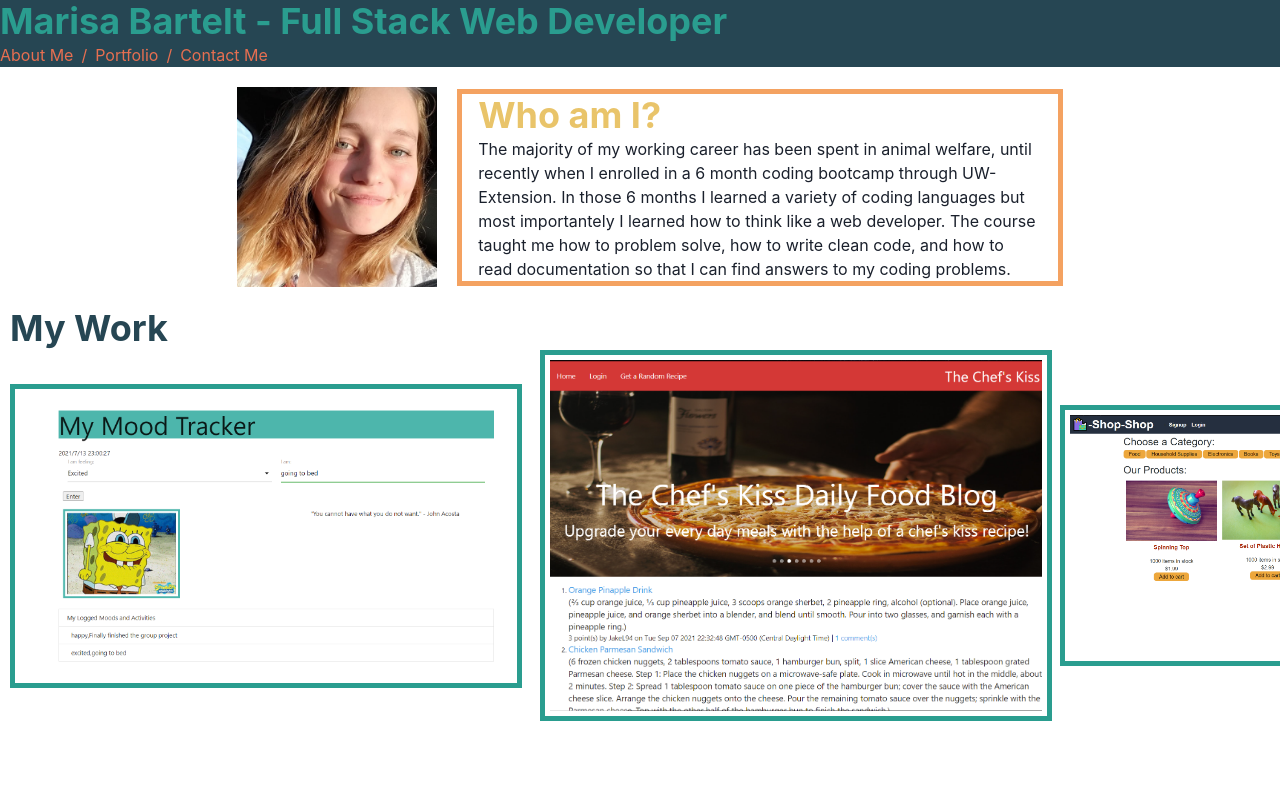
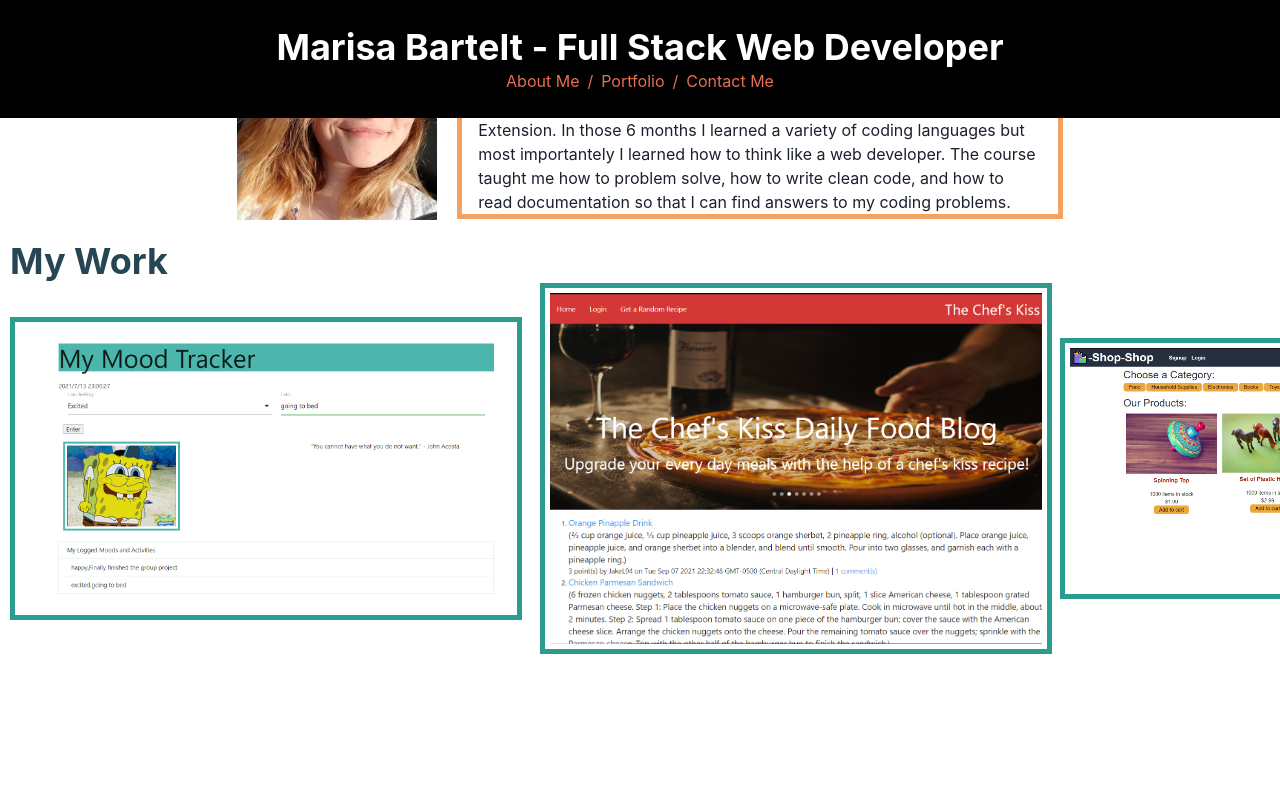
Before and after one commit to marisandb/react-portfolio, a React (Create React App) app: page / in a window 1280 px wide. Shown: the top 799 px of the page. Built offline with nearby package versions, Linux system fonts and the light colour scheme.

Commit message:
changed nav bar to static, added seperate css file for nav

```diff
--- a/public/index.html
+++ b/public/index.html
@@ -2,7 +2,6 @@
 <html lang="en">
   <head>
     <meta charset="utf-8" />
-    <link rel="icon" href="%PUBLIC_URL%/favicon.ico" />
     <meta name="viewport" content="width=device-width, initial-scale=1" />
     <meta name="theme-color" content="#000000" />
     <meta
@@ -14,7 +13,6 @@
       manifest.json provides metadata used when your web app is installed on a
       user's mobile device or desktop. See https://developers.google.com/web/fundamentals/web-app-manifest/
     -->
-    <link rel="manifest" href="%PUBLIC_URL%/manifest.json" />
     <!--
       Notice the use of %PUBLIC_URL% in the tags above.
       It will be replaced with the URL of the `public` folder during the build.
@@ -24,7 +22,8 @@
       work correctly both with client-side routing and a non-root public URL.
       Learn how to configure a non-root public URL by running `npm run build`.
     -->
-    <title>React App</title>
+    <link rel="icon" sizes="16x16" href="/favicon.ico">
+    <title>Marisa Bartelt</title>
   </head>
   <body>
     <noscript>You need to enable JavaScript to run this app.</noscript>
--- a/src/components/Nav/index.js
+++ b/src/components/Nav/index.js
@@ -1,5 +1,6 @@
 import React from 'react';
-import { Heading, Breadcrumb, BreadcrumbItem, BreadcrumbLink, Box} from "@chakra-ui/react"
+import { Heading, Breadcrumb, BreadcrumbItem, BreadcrumbLink, Box, Center} from "@chakra-ui/react"
+import "./style.css"
 
 function Nav(props) {
   const {
@@ -10,13 +11,16 @@ function Nav(props) {
 
   return (
     <header>
-    <Box bg="#264653">
-    <Heading color="#2a9d8f">
-      <a href="/">
-        Marisa Bartelt - Full Stack Web Developer
-      </a>
-    </Heading>
+    <Box>
+      <Center>
+        <Heading>
+          <h1>
+            Marisa Bartelt - Full Stack Web Developer
+          </h1>
+        </Heading>
+      </Center>
     <nav>
+      <Center>
       <Breadcrumb>
         <BreadcrumbItem color="#e76f51">
           <BreadcrumbLink href="#about" onClick={() => setContactSelected(false)}>About Me</BreadcrumbLink>
@@ -33,11 +37,12 @@ function Nav(props) {
           </BreadcrumbLink>
           </BreadcrumbItem>
 
-        ))}
+         ))}
         <BreadcrumbItem color="#e76f51">
         <BreadcrumbLink onClick={() => setContactSelected(true)}>Contact Me</BreadcrumbLink>
         </BreadcrumbItem>
       </Breadcrumb>
+      </Center>
     </nav>
     </Box>
   </header>
--- /dev/null
+++ b/src/components/Nav/style.css
@@ -0,0 +1,8 @@
+header {
+    background-color: #000000;
+    color: white ;
+    position: fixed;
+    top: 0;
+    width: 100%;
+    padding: 2%;
+};
```
Also changed, not shown: 1 other file (tests, documents, lock files or other folders).
